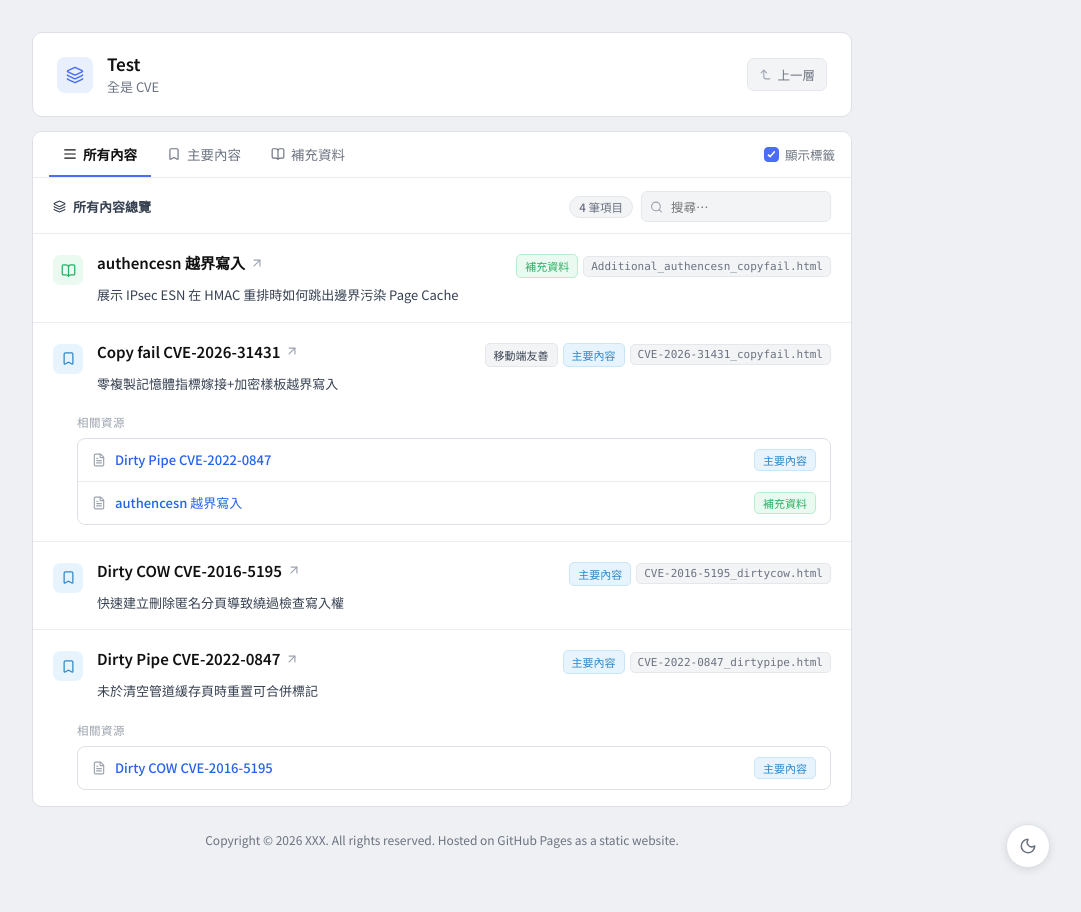
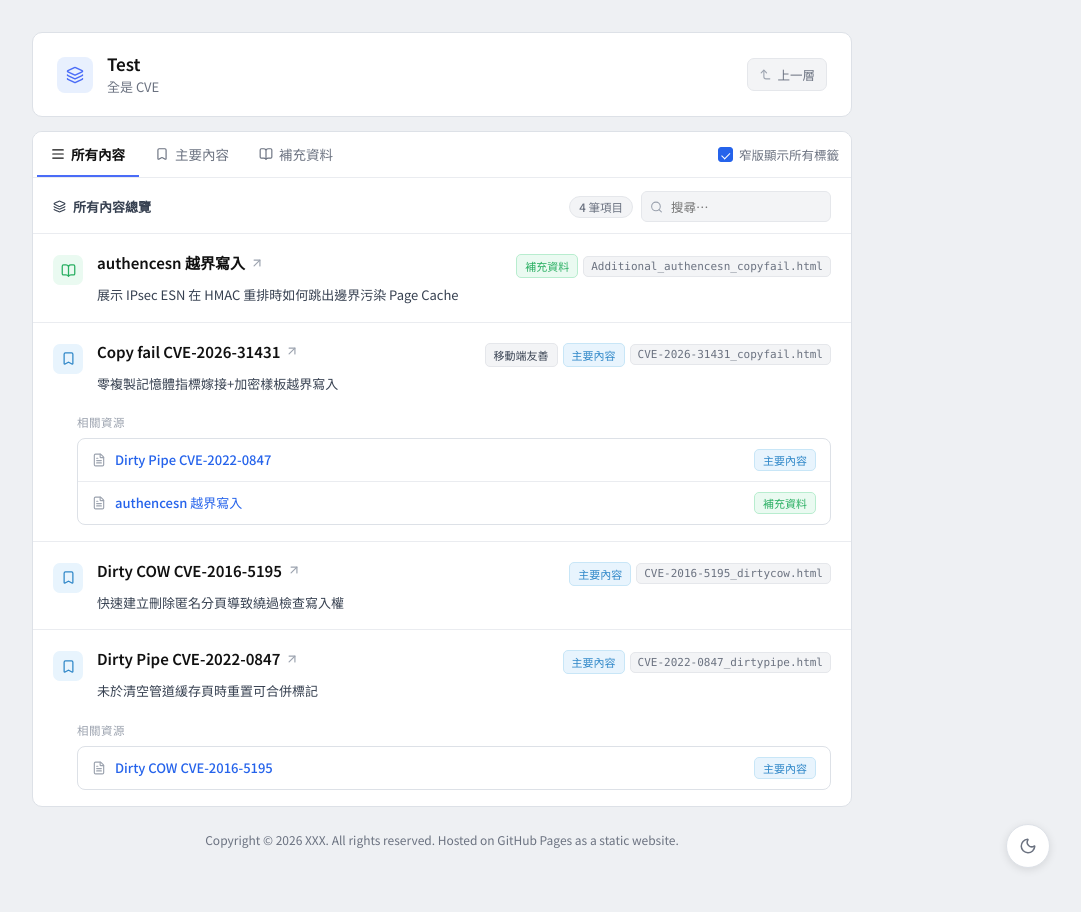
Before and after one commit to wantZzz/a1b2c3d4e5f67890f8e7d6c5b4a3f2e1d0c9b8a7, a Jekyll site: the page built from Test/index.html, in a window 1280 px wide. Shown: the whole page, without its empty margins (198-1279 px from the left). Built offline with Jekyll 4.4.1, drawn with Linux system fonts in a browser that asks for light colours.

Commit message:
Update cat.html

```diff
--- a/_layouts/cat.html
+++ b/_layouts/cat.html
@@ -41,6 +41,7 @@
             --file-chip-border: #e5e7eb;
             --sub-link-hover: #f8f9fb;
             --shadow-sm: 0 2px 8px rgba(0,0,0,.10);
+            --focus-ring: #4a6cf7;
         }
 
         :root.dark {
@@ -72,6 +73,7 @@
             --file-chip-border: #334155;
             --sub-link-hover: #1e293b;
             --shadow-sm: 0 4px 12px rgba(0,0,0,0.3);
+            --focus-ring: #6366f1;
         }
 
         *, *::before, *::after { box-sizing: border-box; margin: 0; padding: 0; }
@@ -102,22 +104,15 @@
             transition: background 0.3s, border-color 0.3s;
         }
 
-        /* ── Tab 列（支援左右彈性佈局） ── */
+        /* ── Tab 列 ── */
         .tab-bar {
-            display: flex; align-items: center; justify-content: space-between;
+            display: flex; justify-content: space-between; align-items: center;
             border-bottom: 1px solid var(--border-light);
-            padding: 0 16px; background: var(--bg-card);
+            padding: 0 12px 0 4px; background: var(--bg-card);
             transition: background 0.3s, border-color 0.3s;
-            gap: 12px;
+            flex-wrap: wrap; gap: 8px;
         }
-        .tab-bar-right {
-            display: flex; align-items: center; flex-shrink: 0;
-        }
-        .tab-bar-tabs {
-            display: flex; gap: 2px; overflow-x: auto; scrollbar-width: none;
-        }
-        .tab-bar-tabs::-webkit-scrollbar { display: none; }
-
+        .tab-group { display: flex; gap: 2px; }
         .tab-btn {
             display: flex; align-items: center; gap: 6px;
             padding: 12px 14px 11px; font-size: 13.5px; font-weight: 500;
@@ -129,30 +124,45 @@
         .tab-btn:hover { color: var(--text-secondary); }
         .tab-btn.active { color: var(--text-primary); border-bottom-color: #4a6cf7; font-weight: 600; }
 
-        /* 自訂顯示標籤勾選按鈕樣式 */
-        .tag-toggle-label {
+        /* 右側勾選框區塊樣式 */
+        .tab-control {
             display: flex; align-items: center; gap: 6px;
-            font-size: 12.5px; font-weight: 500; color: var(--text-muted);
-            cursor: pointer; user-select: none; transition: color 0.15s;
+            user-select: none; cursor: pointer; font-size: 12.5px;
+            color: var(--text-muted); padding: 6px 0;
+            transition: color 0.2s;
         }
-        .tag-toggle-label:hover { color: var(--text-secondary); }
-        .tag-toggle-label input[type="checkbox"] {
-            appearance: none; -webkit-appearance: none;
-            width: 15px; height: 15px; border: 1.5px solid var(--border-color);
-            border-radius: 4px; background: var(--bg-card);
-            cursor: pointer; display: grid; place-content: center;
-            transition: background 0.15s, border-color 0.15s;
+        .tab-control:hover { color: var(--text-secondary); }
+
+        .custom-checkbox {
+            position: relative; width: 15px; height: 15px;
+            border: 1.5px solid var(--text-light); border-radius: 3px;
+            background: transparent; display: flex; align-items: center; justify-content: center;
+            transition: background 0.2s, border-color 0.2s;
+            flex-shrink: 0;
         }
-        .tag-toggle-label input[type="checkbox"]:hover {
-            border-color: #4a6cf7;
+        .tab-control input[type="checkbox"] {
+            position: absolute; opacity: 0; width: 0; height: 0;
         }
-        .tag-toggle-label input[type="checkbox"]:checked {
-            background: #4a6cf7; border-color: #4a6cf7;
+        .custom-checkbox::after {
+            content: ""; position: absolute; width: 4.5px; height: 8px;
+            border: solid white; border-width: 0 1.5px 1.5px 0;
+            transform: rotate(45deg) scale(0) translateY(-0.5px);
+            transition: transform 0.15s ease;
         }
-        .tag-toggle-label input[type="checkbox"]:checked::before {
-            content: ""; width: 8px; height: 8px;
-            clip-path: polygon(14% 44%, 0 58%, 33% 90%, 100% 16%, 86% 2%, 33% 62%);
-            background: #ffffff;
+        .tab-control input[type="checkbox"]:checked + .custom-checkbox {
+            background: #2563eb; border-color: #2563eb;
+        }
+        .tab-control input[type="checkbox"]:checked + .custom-checkbox::after {
+            transform: rotate(45deg) scale(1) translateY(-0.5px);
+        }
+        .tab-control input[type="checkbox"]:focus-visible + .custom-checkbox {
+            outline: 2px solid var(--focus-ring); outline-offset: 1px;
+        }
+
+        @media (max-width: 600px) {
+            .tab-bar { padding: 0 12px; }
+            .tab-group { width: 100%; border-bottom: 1px solid var(--border-light); }
+            .tab-control { width: 100%; justify-content: flex-end; padding-bottom: 10px; }
         }
 
         /* ── 區塊標題列 ── */
@@ -258,16 +268,15 @@
             transition: background 0.3s, border-color 0.3s;
         }
 
-        /* 隱藏標籤樣式：當 body 套用此 class 時，將隱藏 card-meta 下的所有 tag-badge（包含 role 與 custom 標籤） */
-        body.hide-tags .tag-badge {
-            display: none !important;
-        }
-
         /* 窄版：meta 換到標題下一行；badge 隱藏，chip 常駐 */
         @media (max-width: 480px) {
             .card-title-row  { flex-direction: column; gap: 5px; }
             .card-meta       { padding-top: 0; }
             .tag-badge       { display: none; }
+        }
+
+        .show-all-tags .tag-badge {
+            display: inline-block !important;
         }
 
         /* 說明：允許換行，避免截斷 */
@@ -399,9 +408,9 @@
     <!-- 主內容卡片 -->
     <div class="content-card">
 
-        <!-- Tab 列（整合勾選框，勾選框移至右側） -->
-        <div class="tab-bar">
-            <div class="tab-bar-tabs" id="mainTabs">
+        <!-- Tab 列 -->
+        <div class="tab-bar" id="mainTabs">
+			<div class="tab-group">
                 <button class="tab-btn active" data-tab="all">
                     <i data-lucide="align-justify" style="width:14px;height:14px;"></i>所有內容
                 </button>
@@ -412,12 +421,12 @@
                     <i data-lucide="book-open" style="width:14px;height:14px;"></i>補充資料
                 </button>
             </div>
-            <div class="tab-bar-right">
-                <label class="tag-toggle-label">
-                    <input type="checkbox" id="tagToggleCheckbox" checked onchange="toggleTags(this.checked)">
-                    <span>顯示標籤</span>
-                </label>
-            </div>
+            <!-- 右側無視寬度顯示所有標籤控制 -->
+            <label class="tab-control" for="ignoreWidthCheck">
+                <input type="checkbox" id="ignoreWidthCheck" onchange="toggleIgnoreWidth(this.checked)">
+                <span class="custom-checkbox"></span>
+                <span>窄版顯示所有標籤</span>
+            </label>
         </div>
 
         <!-- 區塊標題 + 搜尋 -->
@@ -513,26 +522,27 @@
         lucide.createIcons();
     }
 
-    // ── 顯示/隱藏卡片標籤 (Tags) 控制器 ──
-    const tagCheckbox = document.getElementById('tagToggleCheckbox');
-    const savedTagsState = getCookie('show-tags') || localStorage.getItem('show-tags');
+    // ── 無視寬度限制顯示所有標籤控制 ──
+    const checkboxEl = document.getElementById('ignoreWidthCheck');
 
-    // 預設為 true（開啟狀態）
-    const isTagsVisible = savedTagsState !== 'false';
-    tagCheckbox.checked = isTagsVisible;
-    if (!isTagsVisible) {
-        document.body.classList.add('hide-tags');
-    }
+    // 讀取狀態（預設開啟 "true"，除非明確保留 "false"）
+    const savedIgnoreWidth = getCookie('ignore_width') || localStorage.getItem('ignore_width');
+    const defaultIgnoreWidth = (savedIgnoreWidth === null) ? true : (savedIgnoreWidth === 'true');
 
-    function toggleTags(visible) {
-        if (visible) {
-            document.body.classList.remove('hide-tags');
-            setCookie('show-tags', 'true', 365);
-            localStorage.setItem('show-tags', 'true');
+    // 依據初始狀態套用
+    checkboxEl.checked = defaultIgnoreWidth;
+    toggleIgnoreWidth(defaultIgnoreWidth, false); // 第二參數 false 代表初始化不重複寫入記憶體
+
+    function toggleIgnoreWidth(isChecked, save = true) {
+        if (isChecked) {
+            htmlEl.classList.add('show-all-tags');
         } else {
-            document.body.classList.add('hide-tags');
-            setCookie('show-tags', 'false', 365);
-            localStorage.setItem('show-tags', 'false');
+            htmlEl.classList.remove('show-all-tags');
+        }
+
+        if (save) {
+            setCookie('ignore_width', isChecked ? 'true' : 'false', 365);
+            localStorage.setItem('ignore_width', isChecked ? 'true' : 'false');
         }
     }
     // ── Liquid 注入資料 ──────────────────────────────────────────
@@ -612,6 +622,7 @@
         const tagsHTML = (p.tags && p.tags.length) ? p.tags.map(tag => {
             return `<span class="tag-badge tag-custom">${esc(tag)}</span>`;
         }).join('') : '';
+
         const wrap = document.createElement('div');
         wrap.className = 'card-wrap';
         wrap.dataset.tab   = p.role || 'primary';
```
